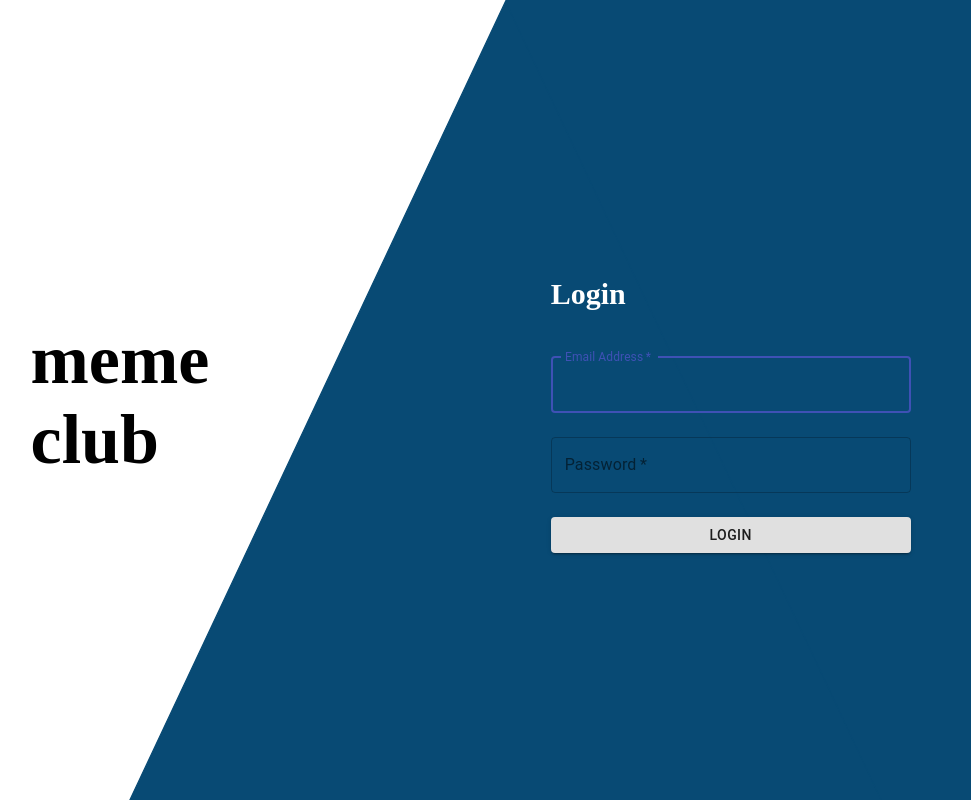
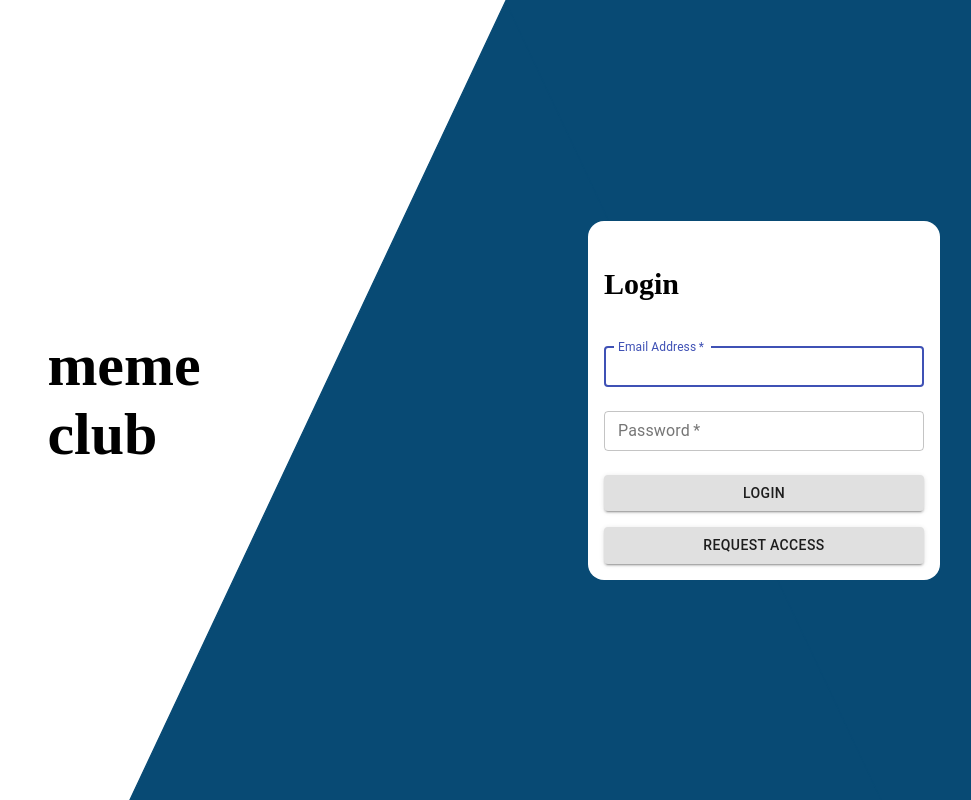
Before and after one commit to beschlz/memeclub, a React (Create React App) app: page /login in a window 1280 px wide. Shown: the whole page, without its empty margins (132-1103 px from the left). Built offline with nearby package versions, Linux system fonts and the light colour scheme; no server answers.

Commit message:
restyled login

```diff
--- a/src/App.tsx
+++ b/src/App.tsx
@@ -4,6 +4,7 @@ import { BrowserRouter as Router, Route, Switch } from 'react-router-dom';
 import PostHomePage from './usecases/meming/PostHomePage';
 import { AuthProvider } from './Auth';
 import PrivateRoute from './PrivateRoute';
+import RequestAccessScreen from './usecases/request-access/RequestAccessScreen';
 
 const App = () => {
   return (
@@ -12,6 +13,7 @@ const App = () => {
         <Switch>
           <PrivateRoute component={PostHomePage} path="/" exact />
           <Route exact path="/login" component={LoginScreen} />
+          <Route exact path="/requestAccess" component={RequestAccessScreen} />
         </Switch>
       </Router>
     </AuthProvider>
--- a/src/usecases/login/LoginScreen.module.css
+++ b/src/usecases/login/LoginScreen.module.css
@@ -5,11 +5,24 @@
 
 .memeclubTitle {
     display: block;
-    font-size: 70px;
+    font-size: 60px;
     text-align: justify;
-    margin-right: 20%;
     font-family: 'Playfair Display', serif;
     font-weight: bold;
+}
+
+.logoContainer {
+  width: 40%;
+  display: flex;
+  justify-content: center;
+  align-items: 'center';
+}
+
+.loginFormContainer {
+  width: 60%;
+  display: flex;
+  justify-content: center;
+  align-items: 'center';
 }
 
 .loginBackground {
--- a/src/usecases/login/LoginScreen.tsx
+++ b/src/usecases/login/LoginScreen.tsx
@@ -8,30 +8,32 @@ const LoginScreen: FunctionComponent = () => {
   return (
     <div className={styles['loginBackground']}>
       <Grid className={styles['mainGrid']} container direction="row">
-        <Grid
-          container
-          direction="row-reverse"
-          item
-          xs={4}
-          alignItems="center"
-          alignContent="center"
+        <div
+          className="container"
+          style={{
+            width: '40%',
+            display: 'flex',
+            justifyContent: 'center',
+            alignItems: 'center',
+          }}
         >
-          <span className={styles['memeclubTitle']}>
+          <p className={styles['memeclubTitle']}>
             meme
             <br />
             club
-          </span>
-        </Grid>
-        <Grid
-          direction="row"
-          container
-          item
-          xs={8}
-          alignContent="center"
-          alignItems="center"
+          </p>
+        </div>
+        <div
+          className="container"
+          style={{
+            width: '60%',
+            display: 'flex',
+            justifyContent: 'center',
+            alignItems: 'center',
+          }}
         >
           <LoginForm />
-        </Grid>
+        </div>
       </Grid>
     </div>
   );
--- a/src/usecases/login/components/LoginButton.module.css
+++ /dev/null
@@ -1,4 +0,0 @@
-.loginButton {
-    width: 360px;
-    margin-top: 16px;
-}
--- a/src/usecases/login/components/LoginForm.module.css
+++ b/src/usecases/login/components/LoginForm.module.css
@@ -2,13 +2,15 @@
     font-size: 30px;
     font-family: 'Playfair Display', serif;
     font-weight: bold;
-    color: white;
+    color: black;
     float: left;
 }
 
 .loginForm {
-    width: 360px;
-    margin-left: 30%;
+    width: 320px;
+    background-color: white;
+    border-radius: 16px;
+    padding: 16px;
 }
 
 .warningText {
--- a/src/usecases/login/components/LoginForm.tsx
+++ b/src/usecases/login/components/LoginForm.tsx
@@ -1,6 +1,6 @@
 import { TextField } from '@material-ui/core';
 import React, { FunctionComponent, useState } from 'react';
-import LoginButton from './LoginButton';
+import LoginFormButton from './LoginFormButton';
 import styles from './LoginForm.module.css';
 import firebase from '../../../firebase';
 import { useHistory } from 'react-router-dom';
@@ -22,6 +22,10 @@ const LoginForm: FunctionComponent = () => {
     }
   };
 
+  const handleRequestAccess = () => {
+    history.push('/requestAccess');
+  };
+
   return (
     <form className={styles['loginForm']}>
       <p className={styles['loginText']}>Login</p>
@@ -30,6 +34,7 @@ const LoginForm: FunctionComponent = () => {
         margin="normal"
         required
         fullWidth
+        size="small"
         id="email"
         label="Email Address"
         name="email"
@@ -44,6 +49,7 @@ const LoginForm: FunctionComponent = () => {
         variant="outlined"
         margin="normal"
         required
+        size="small"
         fullWidth
         name="password"
         label="Password"
@@ -63,7 +69,14 @@ const LoginForm: FunctionComponent = () => {
       {loginError && (
         <p className={styles.warningText}>Wrong Username or Password</p>
       )}
-      <LoginButton onLoginButtonClicked={handleLoginClicked} />
+      <LoginFormButton
+        buttonText="Login"
+        onLoginButtonClicked={handleLoginClicked}
+      />
+      <LoginFormButton
+        buttonText="Request Access"
+        onLoginButtonClicked={handleRequestAccess}
+      />
     </form>
   );
 };
--- /dev/null
+++ b/src/usecases/login/components/LoginFormButton.module.css
@@ -0,0 +1,4 @@
+.loginFromButton {
+    width: 320px;
+    margin-top: 16px;
+}
--- a/src/usecases/login/components/LoginButton.tsx
+++ b/src/usecases/login/components/LoginFormButton.tsx
@@ -1,26 +1,28 @@
 import { Button } from '@material-ui/core';
 import React, { FunctionComponent } from 'react';
-import styles from './LoginButton.module.css';
+import styles from './LoginFormButton.module.css';
 
 interface FunctionComponentProps {
   onLoginButtonClicked: any;
+  buttonText: string;
 }
 
-const LoginButton: FunctionComponent<FunctionComponentProps> = ({
+const LoginFormButton: FunctionComponent<FunctionComponentProps> = ({
   onLoginButtonClicked,
+  buttonText,
 }: FunctionComponentProps) => {
   return (
-    <div className={styles['loginButton']}>
+    <div className={styles['loginFromButton']}>
       <Button
         onClick={onLoginButtonClicked}
         color="default"
         fullWidth
         variant="contained"
       >
-        Login
+        {buttonText}
       </Button>
     </div>
   );
 };
 
-export default LoginButton;
+export default LoginFormButton;
--- /dev/null
+++ b/src/usecases/request-access/RequestAccessScreen.tsx
@@ -0,0 +1,7 @@
+import React, { FunctionComponent } from 'react';
+
+const RequestAccessScreen: FunctionComponent = () => {
+  return <div>Request Access Site</div>;
+};
+
+export default RequestAccessScreen;
```
